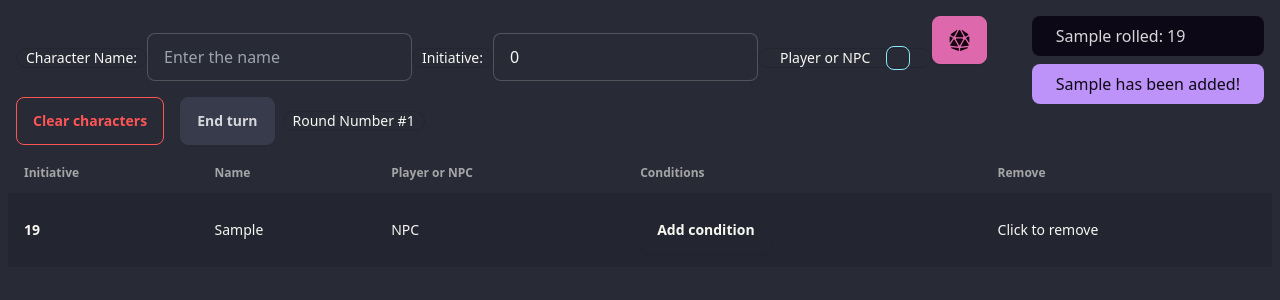
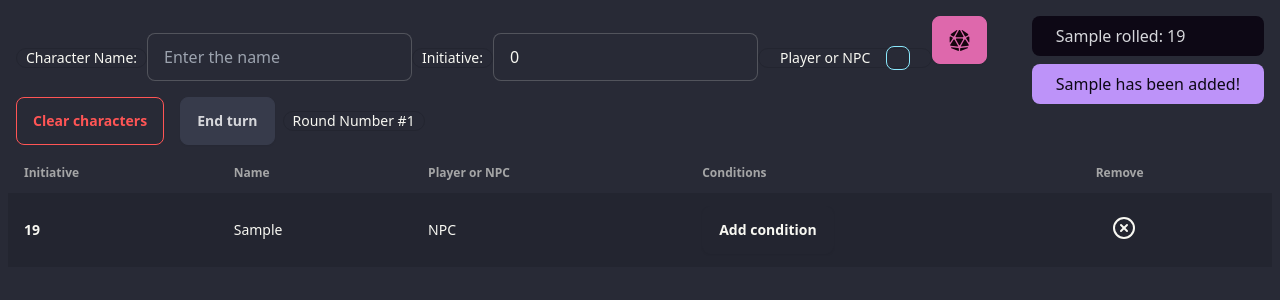
Before and after one commit to GeorgeSiougles/rf-init, a React (Vite) app: page / in a window 1280 px wide. Both pictures are taken after typing "Sample" into the empty fields and a click on the button 959 px from the left and 40 px from the top of the page. Shown: the top 300 px of the page. Built offline with nearby package versions, Linux system fonts and the light colour scheme; the HTML template or start-up script is replaced by a standard one.

Commit message:
Remove conditions from CoC and update character removal

```diff
--- a/src/components/Table/Table.jsx
+++ b/src/components/Table/Table.jsx
@@ -19,7 +19,6 @@ const Table = ({ headerStyle, bodyData }) => {
         'Name',
         'Player or NPC',
         'Ranged',
-        'Conditions',
         'Remove',
       ];
       break;
--- a/src/components/Table/TableRow.jsx
+++ b/src/components/Table/TableRow.jsx
@@ -10,6 +10,7 @@ import { GiSilverBullet } from 'react-icons/gi';
 import { FaHandFist } from 'react-icons/fa6';
 import toast from 'react-hot-toast';
 import MessageToast from '../Toasts/MessageToast';
+import { CircleX } from 'lucide-react';
 
 const TableRow = ({ character, index }) => {
   const currentCharacterIndex = useSelector(
@@ -29,6 +30,13 @@ const TableRow = ({ character, index }) => {
     );
   };
 
+  const handleRemoval = () => {
+    dispatch(removeCharacter(character.id));
+    toast.custom(
+      <MessageToast message={`${character.name} removed from combat`} />
+    );
+  };
+
   return (
     <tr className={`${currentCharacterIndex === index ? 'bg-base-200' : null}`}>
       <th className="max-w-xs">
@@ -36,8 +44,11 @@ const TableRow = ({ character, index }) => {
       </th>
       <td>{character.name}</td>
       <td>{character.player ? 'Player' : 'NPC'}</td>
-      {rules === 'coc' && (
-        <td>
+      <td>
+        {rules === 'dnd' && (
+          <Conditions conditions={character.conditions} id={character.id} />
+        )}
+        {rules === 'coc' && (
           <button onClick={handleCombatStyleChange}>
             {character.ranged ? (
               <GiSilverBullet size={'32'} />
@@ -45,18 +56,15 @@ const TableRow = ({ character, index }) => {
               <FaHandFist size={'32'} />
             )}
           </button>
-        </td>
-      )}
-      <td>
-        <Conditions conditions={character.conditions} id={character.id} />
+        )}
       </td>
       <td>
         <button
-          onClick={() => {
-            dispatch(removeCharacter(character.id));
-          }}
+          className="tooltip ml-4"
+          data-tip="Click to remove"
+          onClick={handleRemoval}
         >
-          Click to remove
+          <CircleX />
         </button>
       </td>
     </tr>
```
